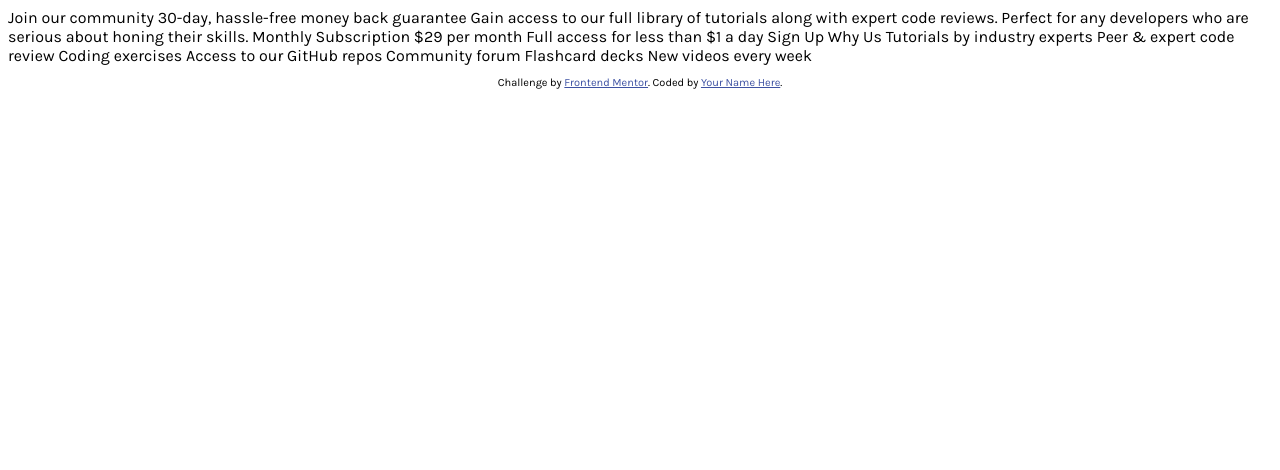
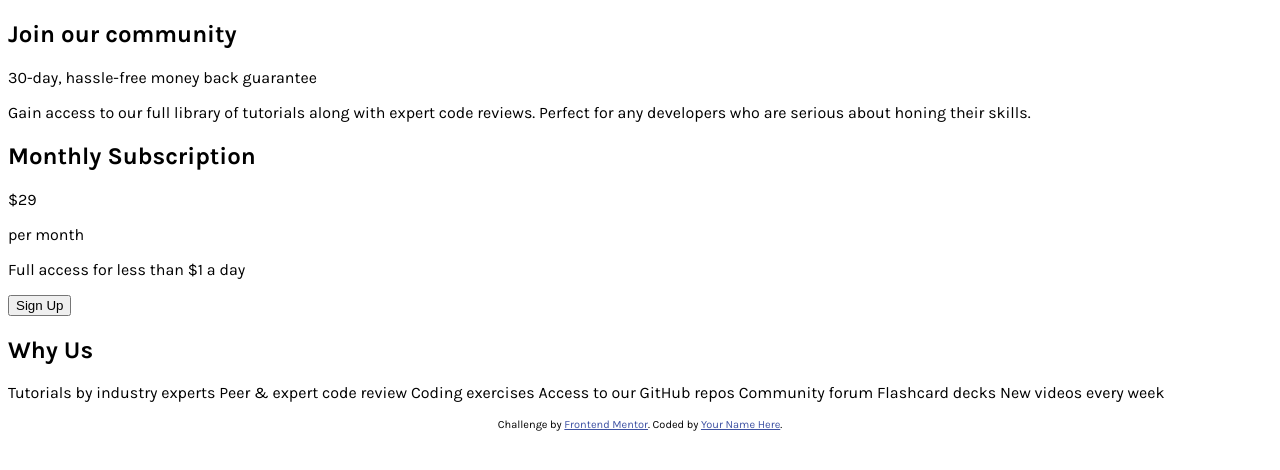
Before and after one commit to AdamsF16/Frontend-Mentor---Single-price-grid-component, a plain HTML site: page index.html in a window 1280 px wide. Drawn offline with Linux system fonts and the light colour scheme.

Commit message:
html structure

```diff
--- a/index.html
+++ b/index.html
@@ -1,45 +1,59 @@
 <!DOCTYPE html>
 <html lang="en">
 	<head>
-  <meta charset="UTF-8">
-  <meta name="viewport" content="width=device-width, initial-scale=1.0"> <!-- displays site properly based on user's device -->
-  <link rel="icon" type="image/png" sizes="32x32" href="./images/favicon-32x32.png">
+		<meta charset="UTF-8" />
+		<meta name="viewport" content="width=device-width, initial-scale=1.0" />
+		<!-- displays site properly based on user's device -->
+		<link
+			rel="icon"
+			type="image/png"
+			sizes="32x32"
+			href="./images/favicon-32x32.png"
+		/>
 		<title>Frontend Mentor | Single Price Grid Component</title>
-  <link rel="preconnect" href="https://fonts.googleapis.com">
-  <link rel="preconnect" href="https://fonts.gstatic.com" crossorigin>
-  <link href="https://fonts.googleapis.com/css2?family=Karla:wght@400;700&display=swap" rel="stylesheet">
-  <link rel="stylesheet" href="./css/style.css">
+		<link rel="preconnect" href="https://fonts.googleapis.com" />
+		<link rel="preconnect" href="https://fonts.gstatic.com" crossorigin />
+		<link
+			href="https://fonts.googleapis.com/css2?family=Karla:wght@400;700&display=swap"
+			rel="stylesheet"
+		/>
+		<link rel="stylesheet" href="./css/style.css" />
 	</head>
 	<body>
-  Join our community
-
-  30-day, hassle-free money back guarantee
-
-  Gain access to our full library of tutorials along with expert code reviews.
-  Perfect for any developers who are serious about honing their skills.
-
-  Monthly Subscription
-
-  &dollar;29 per month
-
-  Full access for less than &dollar;1 a day
-
-  Sign Up
-
-  Why Us
-
-  Tutorials by industry experts
-  Peer &amp; expert code review
-  Coding exercises
-  Access to our GitHub repos
-  Community forum
-  Flashcard decks
+		<div class="price__component">
+			<div class="price__item price__item-one">
+				<h2 class="price__title price__title-one">Join our community</h2>
+        <p class="price__subtitle">30-day, hassle-free money back guarantee</p>
+        <p class="price__text price__text-one">
+        Gain access to our full library
+				of tutorials along with expert code reviews. Perfect for any developers
+				who are serious about honing their skills.</p>
+			</div>
+			<div class="price__item price__item-two">
+				<h2 class="price__title price__title-two">Monthly Subscription</h2>
+        <div class="price__box">
+          <p class="price__value">&dollar;29</p>
+          <p class="price__time">per month</p>
+        </div>
+        <p class="price__text price__text-two">Full access for less than &dollar;1 a day</p>
+        <button class="price__btn">Sign Up</button>
+			</div>
+			<div class="price__item price__item-three">
+				<h2 class="price__title price__title-three">Why Us</h2>
+				<p class="price__text price__text-three">
+					Tutorials by industry experts Peer &amp; expert code review Coding
+					exercises Access to our GitHub repos Community forum Flashcard decks
 					New videos every week
+				</p>
+			</div>
+		</div>
 
 		<footer>
 			<p class="attribution">
-      Challenge by <a href="https://www.frontendmentor.io?ref=challenge" target="_blank">Frontend Mentor</a>.
-      Coded by <a href="#">Your Name Here</a>.
+				Challenge by
+				<a href="https://www.frontendmentor.io?ref=challenge" target="_blank"
+					>Frontend Mentor</a
+				>. Coded by <a href="#">Your Name Here</a>.
 			</p>
 		</footer>
 	</body>
```
Also changed, not shown: 1 other file. Lines whose indentation alone changed are shown as unchanged.
